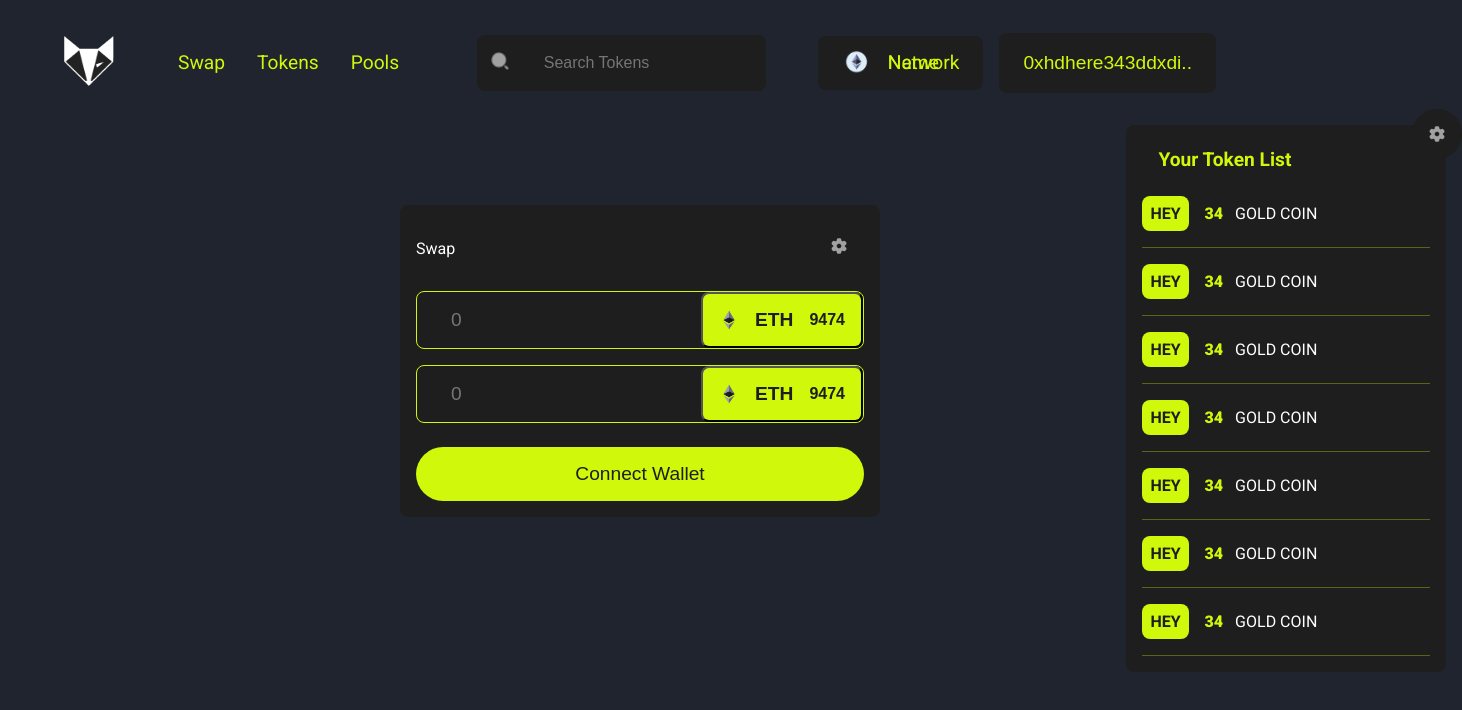
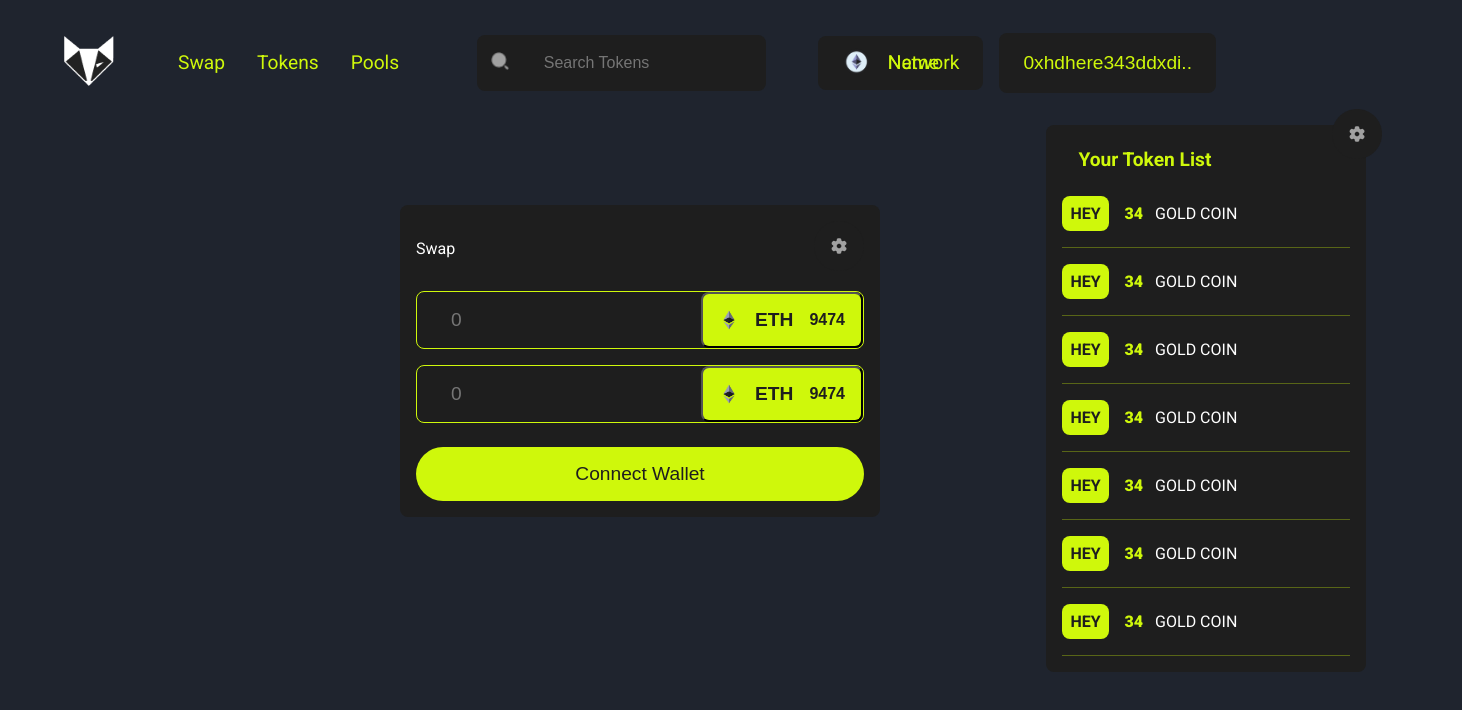
Before and after one commit to W3Charles/uniswap_3.0, a Next.js app: page / in a window 1280 px wide. Both pictures are taken after a click on the button "0xhdhere343ddxdi..". Shown: the top 710 px of the page, 1462 px wide, since content can reach past the window. Built offline with nearby package versions, Linux system fonts and the light colour scheme.

Commit message:
fix: TokenList overflow & horizontal scrollbar
BREAKING CHANGE
Change TokenList margin-left from 66.4rem to 61.4rem

Before this fix TokenList popup was overflowing to the right w/ a horizontal scrollbar on the webapge

After the fix there is no more horizontal overflow

```diff
--- a/Components/TokenList/TokenList.module.css
+++ b/Components/TokenList/TokenList.module.css
@@ -4,7 +4,7 @@
     border-radius: .5rem;
     background-color: #1e1e1e;
     margin-top: 2rem;
-    margin-left: 66.4rem;
+    margin-left: 61.4rem;
     padding: 1rem;
     z-index: 1111111111;
 }
```
